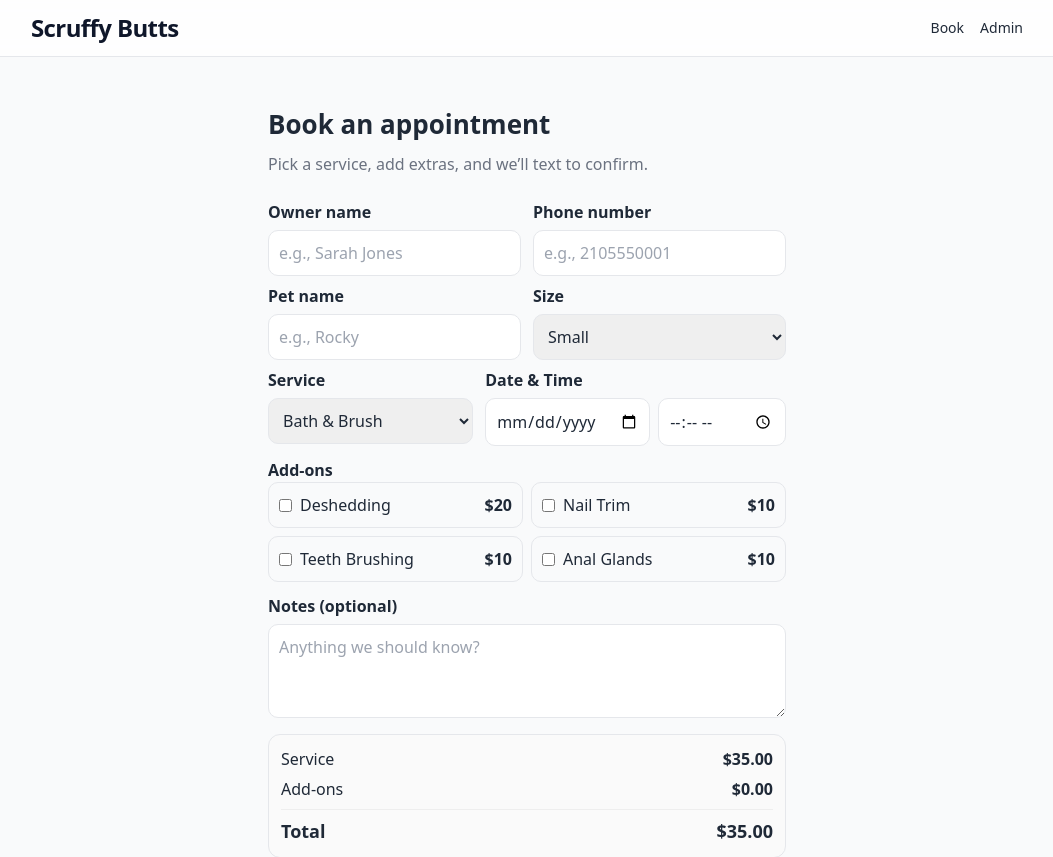
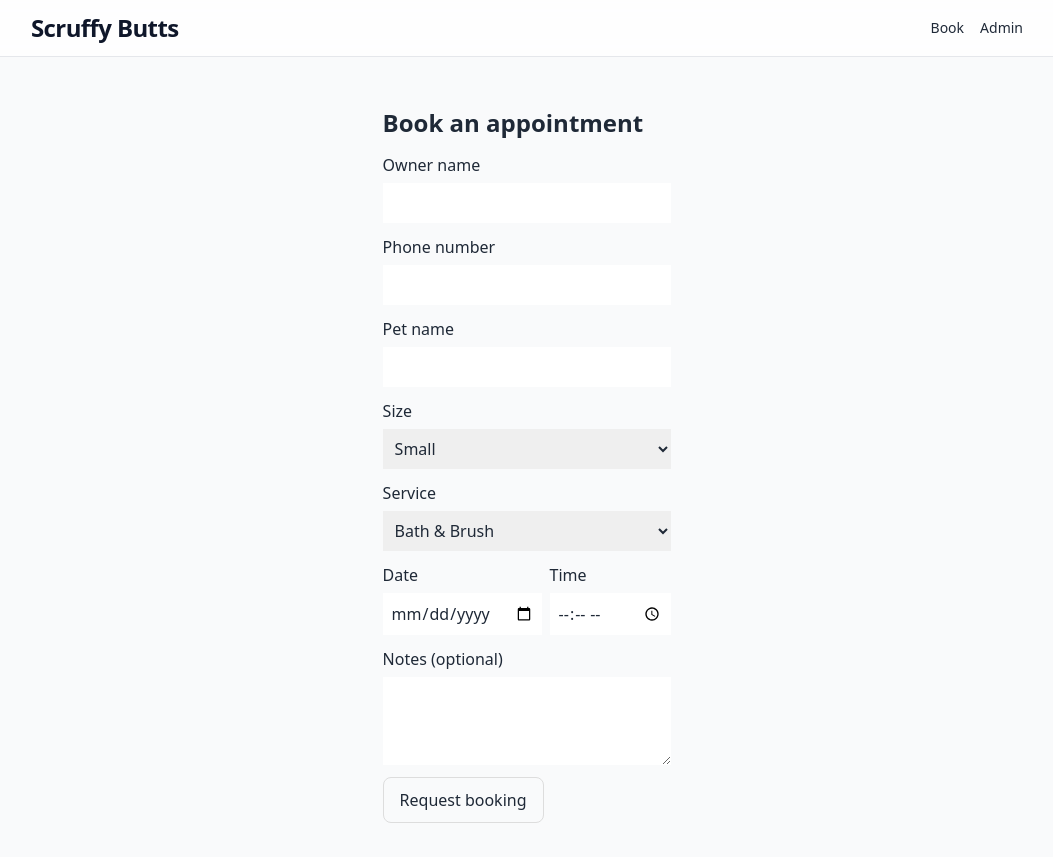
Before and after one commit to JimmysRanch/scruffy-butts-pwa-final, a Next.js app: page / in a window 1280 px wide. Shown: the top 857 px of the page, without its empty margins (113-1166 px from the left). Built offline with nearby package versions, Linux system fonts and the light colour scheme.

Commit message:
Update AppointmentForm.tsx

```diff
--- a/components/AppointmentForm.tsx
+++ b/components/AppointmentForm.tsx
@@ -1,6 +1,6 @@
 'use client';
 
-import React, { useMemo, useState } from 'react';
+import React, { useState } from 'react';
 import { createClient } from '@supabase/supabase-js';
 
 // === Supabase (your project) ===
@@ -9,23 +9,13 @@ const SUPABASE_ANON_KEY =
   'eyJhbGciOiJIUzI1NiIsInR5cCI6IkpXVCJ9.eyJpc3MiOiJzdXBhYmFzZSIsInJlZiI6InR6YnlidGx1aHpudGZoamV4cHR3Iiwicm9sZSI6ImFub24iLCJpYXQiOjE3NTY0MTkxNzIsImV4cCI6MjA3MTk5NTE3Mn0.E-2Y9CupjktT67UwkCP3Bm7-cBDmkolk2RIo_sPyRHQ';
 const supa = createClient(SUPABASE_URL, SUPABASE_ANON_KEY);
 
-// === Base service prices ===
+// === service prices (match your business) ===
 const SERVICE_PRICES: Record<string, number> = {
   'Bath & Brush': 35,
   'Full Groom (Small)': 65,
   'Full Groom (Medium)': 85,
-  'Deshedding Add-on': 20, // (service option, if chosen as main service)
+  'Deshedding Add-on': 20,
 };
-
-// === Optional add-ons (can be combined with any main service) ===
-const ADDONS: { key: string; label: string; price: number }[] = [
-  { key: 'deshed', label: 'Deshedding', price: 20 },
-  { key: 'nails', label: 'Nail Trim', price: 10 },
-  { key: 'teeth', label: 'Teeth Brushing', price: 10 },
-  { key: 'anal',  label: 'Anal Glands', price: 10 },
-];
-
-type AddonState = Record<string, boolean>;
 
 export default function AppointmentForm() {
   const [form, setForm] = useState({
@@ -38,39 +28,17 @@ export default function AppointmentForm() {
     time: '',
     notes: '',
   });
-  const [addons, setAddons] = useState<AddonState>({});
   const [submitting, setSubmitting] = useState(false);
   const [ok, setOk] = useState<string | null>(null);
   const [err, setErr] = useState<string | null>(null);
 
-  // live totals
-  const servicePrice = useMemo(
-    () => SERVICE_PRICES[form.service] ?? 0,
-    [form.service]
-  );
-  const addonsTotal = useMemo(
-    () =>
-      ADDONS.reduce((sum, a) => (addons[a.key] ? sum + a.price : sum), 0),
-    [addons]
-  );
-  const subtotal = useMemo(() => servicePrice + addonsTotal, [servicePrice, addonsTotal]);
-  const grandTotal = subtotal; // (no tax/fees yet; change here if needed)
-
-  const change =
-    (
+  const change = (
     e: React.ChangeEvent<
       HTMLInputElement | HTMLSelectElement | HTMLTextAreaElement
     >
   ) => {
     setForm({ ...form, [e.target.name]: e.target.value });
   };
-
-  const toggleAddon = (key: string) => {
-    setAddons((prev) => ({ ...prev, [key]: !prev[key] }));
-  };
-
-  // basic phone normalizer (keeps digits only)
-  const normalizePhone = (v: string) => v.replace(/\D+/g, '').slice(0, 15);
 
   const submit = async (e: React.FormEvent) => {
     e.preventDefault();
@@ -79,22 +47,20 @@ export default function AppointmentForm() {
     setErr(null);
 
     try {
-      // build addons JSON payload with selected items + prices
-      const selectedAddons = ADDONS
-        .filter((a) => addons[a.key])
-        .map((a) => ({ key: a.key, label: a.label, price: a.price }));
+      // calculate grand total
+      const price = SERVICE_PRICES[form.service] || 0;
 
       // 1) write to bookings
       const { data: booking, error: bErr } = await supa
         .from('bookings')
         .insert({
-          when_date: form.date,            // YYYY-MM-DD
-          when_time: form.time,            // HH:MM
+          when_date: form.date, // YYYY-MM-DD
+          when_time: form.time, // HH:MM
           owner_name: form.ownerName,
-          phone: normalizePhone(form.phone),
+          phone: form.phone,
           status: 'booked',
           notes: form.notes?.slice(0, 300) || null,
-          grand_total: grandTotal,         // numeric
+          grand_total: price,
         })
         .select('id')
         .single();
@@ -108,13 +74,13 @@ export default function AppointmentForm() {
         dog_name: form.petName || 'Dog',
         size: form.size || null,
         service: form.service || null,
-        addons: selectedAddons,            // jsonb
-        subtotal: subtotal,                // numeric
+        addons: {}, // optional jsonb
+        subtotal: price,
       });
+
       if (dErr) throw dErr;
 
       setOk('Request received! We’ll confirm by text.');
-      // reset
       setForm({
         ownerName: '',
         phone: '',
@@ -125,7 +91,6 @@ export default function AppointmentForm() {
         time: '',
         notes: '',
       });
-      setAddons({});
     } catch (e: any) {
       setErr(e?.message || 'Something went wrong.');
     } finally {
@@ -133,185 +98,167 @@ export default function AppointmentForm() {
     }
   };
 
-  // simple presentational helpers
-  const rowStyle: React.CSSProperties = { display: 'flex', gap: 12 };
-  const colStyle: React.CSSProperties = { flex: 1 };
-  const labelStyle: React.CSSProperties = { display: 'block', fontWeight: 600, marginTop: 8 };
-  const inputStyle: React.CSSProperties = {
-    display: 'block',
-    width: '100%',
-    padding: 10,
-    marginTop: 6,
-    border: '1px solid #e5e7eb',
-    borderRadius: 10,
-  };
+  return (
+    <div style={{ maxWidth: 520, margin: '0 auto', padding: 16 }}>
+      <form onSubmit={submit}>
+        <h2 style={{ fontWeight: 800, fontSize: 24, marginBottom: 12 }}>
+          Book an appointment
+        </h2>
 
-  return (
-    <form onSubmit={submit} style={{ maxWidth: 720, margin: '0 auto', padding: 16 }}>
-      <h2 style={{ fontWeight: 800, fontSize: 26, marginBottom: 8 }}>Book an appointment</h2>
-      <p style={{ color: '#6b7280', marginBottom: 16 }}>Pick a service, add extras, and we’ll text to confirm.</p>
-
-      <div style={rowStyle}>
-        <div style={colStyle}>
-          <label style={labelStyle}>Owner name</label>
+        <label>
+          Owner name
           <input
             name="ownerName"
             value={form.ownerName}
             onChange={change}
             required
-            style={inputStyle}
-            placeholder="e.g., Sarah Jones"
+            style={{
+              display: 'block',
+              width: '100%',
+              padding: 8,
+              margin: '6px 0 12px',
+            }}
           />
-        </div>
-        <div style={colStyle}>
-          <label style={labelStyle}>Phone number</label>
+        </label>
+
+        <label>
+          Phone number
           <input
             type="tel"
             name="phone"
             value={form.phone}
-            onChange={(e) => setForm({ ...form, phone: e.target.value })}
+            onChange={change}
             required
-            style={inputStyle}
-            placeholder="e.g., 2105550001"
+            style={{
+              display: 'block',
+              width: '100%',
+              padding: 8,
+              margin: '6px 0 12px',
+            }}
           />
-        </div>
-      </div>
+        </label>
 
-      <div style={rowStyle}>
-        <div style={colStyle}>
-          <label style={labelStyle}>Pet name</label>
+        <label>
+          Pet name
           <input
             name="petName"
             value={form.petName}
             onChange={change}
             required
-            style={inputStyle}
-            placeholder="e.g., Rocky"
+            style={{
+              display: 'block',
+              width: '100%',
+              padding: 8,
+              margin: '6px 0 12px',
+            }}
           />
-        </div>
-        <div style={colStyle}>
-          <label style={labelStyle}>Size</label>
-          <select name="size" value={form.size} onChange={change} style={inputStyle}>
+        </label>
+
+        <label>
+          Size
+          <select
+            name="size"
+            value={form.size}
+            onChange={change}
+            style={{
+              display: 'block',
+              width: '100%',
+              padding: 8,
+              margin: '6px 0 12px',
+            }}
+          >
             <option>Small</option>
             <option>Medium</option>
             <option>Large</option>
           </select>
-        </div>
-      </div>
+        </label>
 
-      <div style={rowStyle}>
-        <div style={colStyle}>
-          <label style={labelStyle}>Service</label>
-          <select name="service" value={form.service} onChange={change} style={inputStyle}>
+        <label>
+          Service
+          <select
+            name="service"
+            value={form.service}
+            onChange={change}
+            style={{
+              display: 'block',
+              width: '100%',
+              padding: 8,
+              margin: '6px 0 12px',
+            }}
+          >
             <option>Bath & Brush</option>
             <option>Full Groom (Small)</option>
             <option>Full Groom (Medium)</option>
             <option>Deshedding Add-on</option>
           </select>
-        </div>
-        <div style={colStyle}>
-          <label style={labelStyle}>Date & Time</label>
+        </label>
+
         <div style={{ display: 'flex', gap: 8 }}>
+          <label style={{ flex: 1 }}>
+            Date
             <input
               type="date"
               name="date"
               value={form.date}
               onChange={change}
               required
-              style={{ ...inputStyle, flex: 1 }}
+              style={{
+                display: 'block',
+                width: '100%',
+                padding: 8,
+                margin: '6px 0 12px',
+              }}
             />
+          </label>
+          <label style={{ flex: 1 }}>
+            Time
             <input
               type="time"
               name="time"
               value={form.time}
               onChange={change}
               required
-              style={{ ...inputStyle, flex: 1 }}
+              style={{
+                display: 'block',
+                width: '100%',
+                padding: 8,
+                margin: '6px 0 12px',
+              }}
             />
-          </div>
-        </div>
+          </label>
         </div>
 
-      <div style={{ marginTop: 12 }}>
-        <label style={labelStyle}>Add-ons</label>
-        <div style={{ display: 'grid', gridTemplateColumns: 'repeat(auto-fit,minmax(180px,1fr))', gap: 8 }}>
-          {ADDONS.map((a) => (
-            <label key={a.key} style={{
-              border: '1px solid #e5e7eb',
-              borderRadius: 10,
-              padding: 10,
-              display: 'flex',
-              alignItems: 'center',
-              gap: 8,
-              cursor: 'pointer'
-            }}>
-              <input
-                type="checkbox"
-                checked={!!addons[a.key]}
-                onChange={() => toggleAddon(a.key)}
-              />
-              <span style={{ flex: 1 }}>{a.label}</span>
-              <span style={{ fontWeight: 700 }}>${a.price}</span>
-            </label>
-          ))}
-        </div>
-      </div>
-
-      <div style={{ marginTop: 12 }}>
-        <label style={labelStyle}>Notes (optional)</label>
+        <label>
+          Notes (optional)
           <textarea
             name="notes"
             value={form.notes}
             onChange={change}
             rows={3}
-          style={inputStyle}
-          placeholder="Anything we should know?"
+            style={{
+              display: 'block',
+              width: '100%',
+              padding: 8,
+              margin: '6px 0 12px',
+            }}
           />
-      </div>
-
-      {/* Totals */}
-      <div style={{
-        marginTop: 16,
-        padding: 12,
-        border: '1px solid #e5e7eb',
-        borderRadius: 12,
-        background: '#fafafa'
-      }}>
-        <div style={{ display: 'flex', justifyContent: 'space-between', marginBottom: 6 }}>
-          <span>Service</span>
-          <strong>${servicePrice.toFixed(2)}</strong>
-        </div>
-        <div style={{ display: 'flex', justifyContent: 'space-between', marginBottom: 6 }}>
-          <span>Add-ons</span>
-          <strong>${addonsTotal.toFixed(2)}</strong>
-        </div>
-        <hr style={{ border: 0, borderTop: '1px solid #eee', margin: '8px 0' }} />
-        <div style={{ display: 'flex', justifyContent: 'space-between', fontSize: 18 }}>
-          <span><strong>Total</strong></span>
-          <span><strong>${grandTotal.toFixed(2)}</strong></span>
-        </div>
-      </div>
+        </label>
 
         <button
           type="submit"
           disabled={submitting}
           style={{
-          marginTop: 16,
-          padding: '12px 16px',
-          borderRadius: 10,
-          border: '1px solid #111',
-          background: submitting ? '#e5e7eb' : '#111',
-          color: '#fff',
-          fontWeight: 700,
-          cursor: submitting ? 'not-allowed' : 'pointer',
-          width: '100%'
+            padding: '10px 16px',
+            borderRadius: 8,
+            border: '1px solid #ddd',
           }}
         >
           {submitting ? 'Submitting…' : 'Request booking'}
         </button>
 
-      {ok && <div style={{ marginTop: 12, color: '#065f46', fontWeight: 600 }}>{ok}</div>}
-      {err && <div style={{ marginTop: 12, color: '#b91c1c', fontWeight: 600 }}>{err}</div>}
+        {ok && <div style={{ marginTop: 12, color: '#065f46' }}>{ok}</div>}
+        {err && <div style={{ marginTop: 12, color: '#b91c1c' }}>{err}</div>}
       </form>
+    </div>
   );
 }
```
Lines whose indentation alone changed are shown as unchanged.
